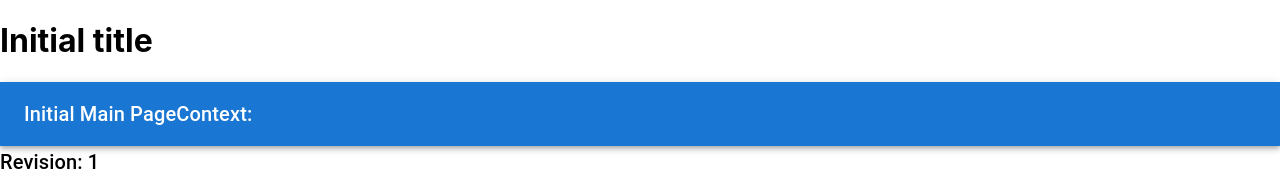
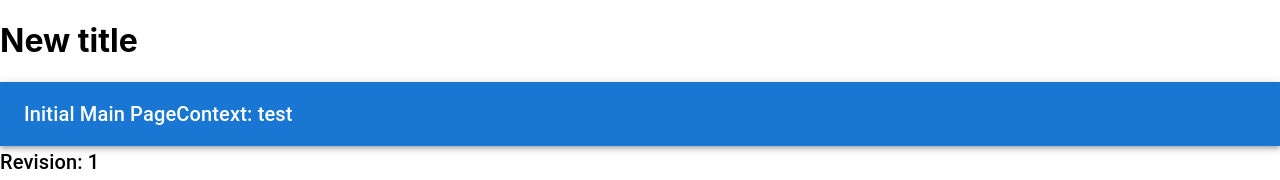
Before and after one commit to KinNeko-De/poc-react-layout, a React (Create React App) app: page /document/invoice in a window 1280 px wide. Shown: the top 180 px of the page. Built offline with nearby package versions, Linux system fonts and the light colour scheme.

Commit message:
- set title is ready!

```diff
--- a/src/design/document.tsx
+++ b/src/design/document.tsx
@@ -1,6 +1,7 @@
-import React from 'react';
+import React, { useEffect } from 'react';
 import { Typography, Box } from '@mui/material';
 import { useOutletContext } from 'react-router-dom';
+import { useTitle } from '../layout/layout';
 
 interface DocumentProps {
   revision: number;
@@ -9,7 +10,12 @@ interface DocumentProps {
 }
 
 const Document: React.FC<DocumentProps> = ({ revision, language, description }) => {
-  const title = useOutletContext<string>();
+  const [title, setTitle] = useTitle();
+
+  useEffect(() => {
+    setTitle('New title');
+  }, [setTitle]);
+
   return (
     <Box>
       <Typography variant="h6">Revision: {revision}</Typography>
--- a/src/layout/globalheader.tsx
+++ b/src/layout/globalheader.tsx
@@ -3,14 +3,14 @@ import React from 'react';
 import { AppBar, Toolbar, Typography } from '@mui/material';
 import { useSelector, useDispatch } from 'react-redux';
 import { useOutletContext } from 'react-router-dom';
+import { useTitle } from './layout';
 
 export default function GlobalHeader() {
-  const title = useOutletContext<string>();
   const currentTitle = useSelector((state: any) => state.title.value);
   return (
     <AppBar position="static">
       <Toolbar>
-        <Typography variant="h6">{currentTitle}</Typography><Typography variant="h6">Context: {title}</Typography>
+        <Typography variant="h6">{currentTitle}</Typography><Typography variant="h6">Context: {"test"}</Typography>
       </Toolbar>
     </AppBar>
   );
--- a/src/layout/layout.tsx
+++ b/src/layout/layout.tsx
@@ -35,8 +35,13 @@ export default function Layout() {
         <GlobalHeader />
       </header>
       <main>
-        <Outlet context={title} />
+        <Outlet context={[title, setTitle]} />
       </main>
     </>
   );
 };
+
+export function useTitle() {
+  const context = useOutletContext<[string, React.Dispatch<React.SetStateAction<string>>]>();
+  return context;
+}
```
